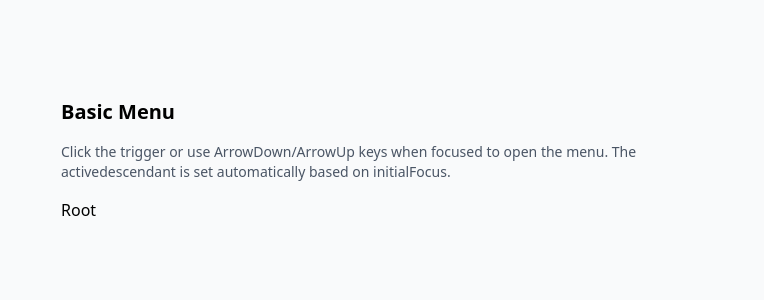
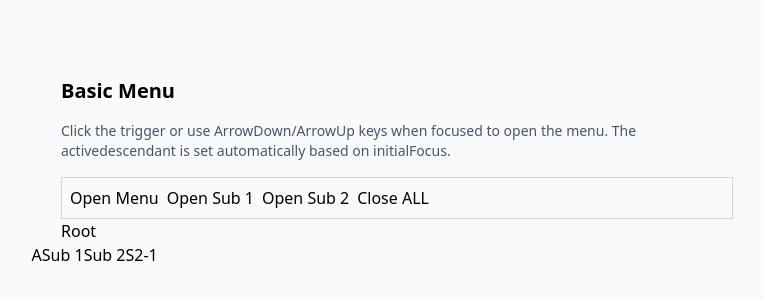
Before and after one commit to dev-hobin/component-workbook, a React (Vite) app: page / in a window 1280 px wide. Shown: the part 240-540 px from the top of the page, without its empty margins (243-1007 px from the left). Built offline with nearby package versions, Linux system fonts and the light colour scheme.

Commit message:
feat: 이미 열린상태에서도 매뉴 아이템 접근 가능하도록

```diff
--- a/src/App.tsx
+++ b/src/App.tsx
@@ -1,7 +1,7 @@
-import { UncontrolledExample } from './components/menu/examples'
+import { ControlledExample } from './components/menu/examples'
 
 function App() {
-  return <UncontrolledExample />
+  return <ControlledExample />
 }
 
 export default App
--- a/src/components/menu/examples.tsx
+++ b/src/components/menu/examples.tsx
@@ -1,6 +1,9 @@
+import { useState } from 'react'
 import NestedMenu from './nested'
 
-export function UncontrolledExample() {
+export function ControlledExample() {
+  const [openPath, setOpenPath] = useState<string[]>([])
+
   return (
     <div className="min-h-screen bg-gray-50 flex items-center justify-center p-8">
       <div className="max-w-2xl w-full space-y-8">
@@ -11,13 +14,42 @@ export function UncontrolledExample() {
             the menu. The activedescendant is set automatically based on
             initialFocus.
           </p>
-          <NestedMenu.Root>
+          <div className="flex gap-2 p-2 border border-gray-300">
+            <button onClick={() => setOpenPath(['root'])}>Open Menu</button>
+            <button onClick={() => setOpenPath(['root', 'sub1'])}>
+              Open Sub 1
+            </button>
+            <button onClick={() => setOpenPath(['root', 'sub2'])}>
+              Open Sub 2
+            </button>
+            <button onClick={() => setOpenPath([])}>Close ALL</button>
+          </div>
+          <NestedMenu.Root
+            // openPath={openPath}
+            // onOpenPathChange={setOpenPath}
+            defaultOpenPath={['root', 'sub2']}
+            idRules={{
+              rootId: 'root',
+              triggerId: 'root-trigger',
+              contentId: 'root-content',
+              actionItemId: (value) => `root-action-item-${value}`,
+              linkItemId: (value) => `root-link-item-${value}`,
+            }}
+          >
             <NestedMenu.Trigger>Root</NestedMenu.Trigger>
             <NestedMenu.Positioner>
               <NestedMenu.Content>
                 <NestedMenu.ActionItem value="a">A</NestedMenu.ActionItem>
 
-                <NestedMenu.Root>
+                <NestedMenu.Root
+                  idRules={{
+                    rootId: 'sub1',
+                    triggerId: 'sub1-trigger',
+                    contentId: 'sub1-content',
+                    actionItemId: (value) => `sub1-action-item-${value}`,
+                    linkItemId: (value) => `sub1-link-item-${value}`,
+                  }}
+                >
                   <NestedMenu.SubTrigger>Sub 1</NestedMenu.SubTrigger>
                   <NestedMenu.Positioner placement="right">
                     <NestedMenu.SubContent>
@@ -28,7 +60,15 @@ export function UncontrolledExample() {
                   </NestedMenu.Positioner>
                 </NestedMenu.Root>
 
-                <NestedMenu.Root>
+                <NestedMenu.Root
+                  idRules={{
+                    rootId: 'sub2',
+                    triggerId: 'sub2-trigger',
+                    contentId: 'sub2-content',
+                    actionItemId: (value) => `sub2-action-item-${value}`,
+                    linkItemId: (value) => `sub2-link-item-${value}`,
+                  }}
+                >
                   <NestedMenu.SubTrigger>Sub 2</NestedMenu.SubTrigger>
                   <NestedMenu.Positioner placement="right">
                     <NestedMenu.SubContent>
--- a/src/components/menu/nested.tsx
+++ b/src/components/menu/nested.tsx
@@ -164,7 +164,7 @@ export function SubRoot({ idRules: idRulesProp, children }: RootProps) {
   const linkItemId =
     idRulesProp?.linkItemId ?? ((value) => `${rootId}-link-item-${value}`)
 
-  const initialFocusTypeRef = useRef<'first-item' | 'last-item'>('first-item')
+  const initialFocusTypeRef = useRef<'first-item' | 'last-item' | null>(null)
 
   const open = isTopLevel
     ? tree.openPath.length > 0 && tree.openPath[0] === rootId // 루트는 경로의 첫 요소
@@ -175,7 +175,7 @@ export function SubRoot({ idRules: idRulesProp, children }: RootProps) {
   const openMenu = ({
     initialFocusType,
   }: {
-    initialFocusType: 'first-item' | 'last-item'
+    initialFocusType: 'first-item' | 'last-item' | null
   }) => {
     initialFocusTypeRef.current = initialFocusType
 
@@ -202,6 +202,7 @@ export function SubRoot({ idRules: idRulesProp, children }: RootProps) {
   }
 
   const closeMenu = () => {
+    initialFocusTypeRef.current = null
     setActiveItemId(null)
 
     const selfId = rootId
@@ -228,6 +229,10 @@ export function SubRoot({ idRules: idRulesProp, children }: RootProps) {
 
   useLayoutEffect(() => {
     if (!isContentPresent) {
+      return
+    }
+
+    if (initialFocusTypeRef.current === null) {
       return
     }
 
@@ -261,32 +266,60 @@ export function SubRoot({ idRules: idRulesProp, children }: RootProps) {
       return
     }
 
-    if (isContentPresent) {
-      return
-    }
+    const handleKeyDown = (event: KeyboardEvent) => {
+      const isArrowDown = event.key === 'ArrowDown'
+      const isArrowUp = event.key === 'ArrowUp'
+      const isArrowRight = event.key === 'ArrowRight'
 
-    const handleOpenMenu = (event: KeyboardEvent) => {
-      if (triggerEl.getAttribute('role') === 'menuitem') {
-        if (event.key === 'ArrowRight') {
-          event.preventDefault()
+      const isSubTrigger = triggerEl.getAttribute('role') === 'menuitem'
+
+      // 서브 트리거 (menuitem 역할)
+      if (isSubTrigger) {
+        if (!isArrowRight) return
+
+        event.preventDefault()
+
+        if (!isContentPresent) {
+          // 서브메뉴가 닫혀 있을 때: 열고 첫 아이템 포커스
           openMenuRef.current({ initialFocusType: 'first-item' })
+        } else {
+          // 서브메뉴가 이미 열려 있을 때: 첫 아이템으로 진입
+          const items = dom.getMenuItems({ rootId })
+          if (items.length === 0) return
+          setActiveItemId(items[0].id)
         }
+
+        return
+      }
+
+      // Top-level Trigger (button 역할)
+      if (!isArrowDown && !isArrowUp) {
+        return
+      }
+
+      event.preventDefault()
+
+      if (!isContentPresent) {
+        // 닫혀 있을 때: ARIA 패턴대로 열면서 포커스 위치 결정
+        openMenuRef.current({
+          initialFocusType: isArrowUp ? 'last-item' : 'first-item',
+        })
       } else {
-        if (event.key === 'ArrowDown') {
-          event.preventDefault()
-          openMenuRef.current({ initialFocusType: 'first-item' })
-        } else if (event.key === 'ArrowUp') {
-          event.preventDefault()
-          openMenuRef.current({ initialFocusType: 'last-item' })
-        }
+        // 이미 열려 있을 때: 메뉴 안으로 진입
+        const items = dom.getMenuItems({ rootId })
+        if (items.length === 0) return
+
+        const target = isArrowUp ? items[items.length - 1] : items[0]
+
+        setActiveItemId(target.id)
       }
     }
 
-    triggerEl.addEventListener('keydown', handleOpenMenu)
+    triggerEl.addEventListener('keydown', handleKeyDown)
     return () => {
-      triggerEl.removeEventListener('keydown', handleOpenMenu)
+      triggerEl.removeEventListener('keydown', handleKeyDown)
     }
-  }, [isContentPresent, openMenuRef, triggerId])
+  }, [isContentPresent, openMenuRef, triggerId, rootId, setActiveItemId])
 
   const activeItemIdRef = useLatestRef(activeItemId)
   useEffect(() => {
```
